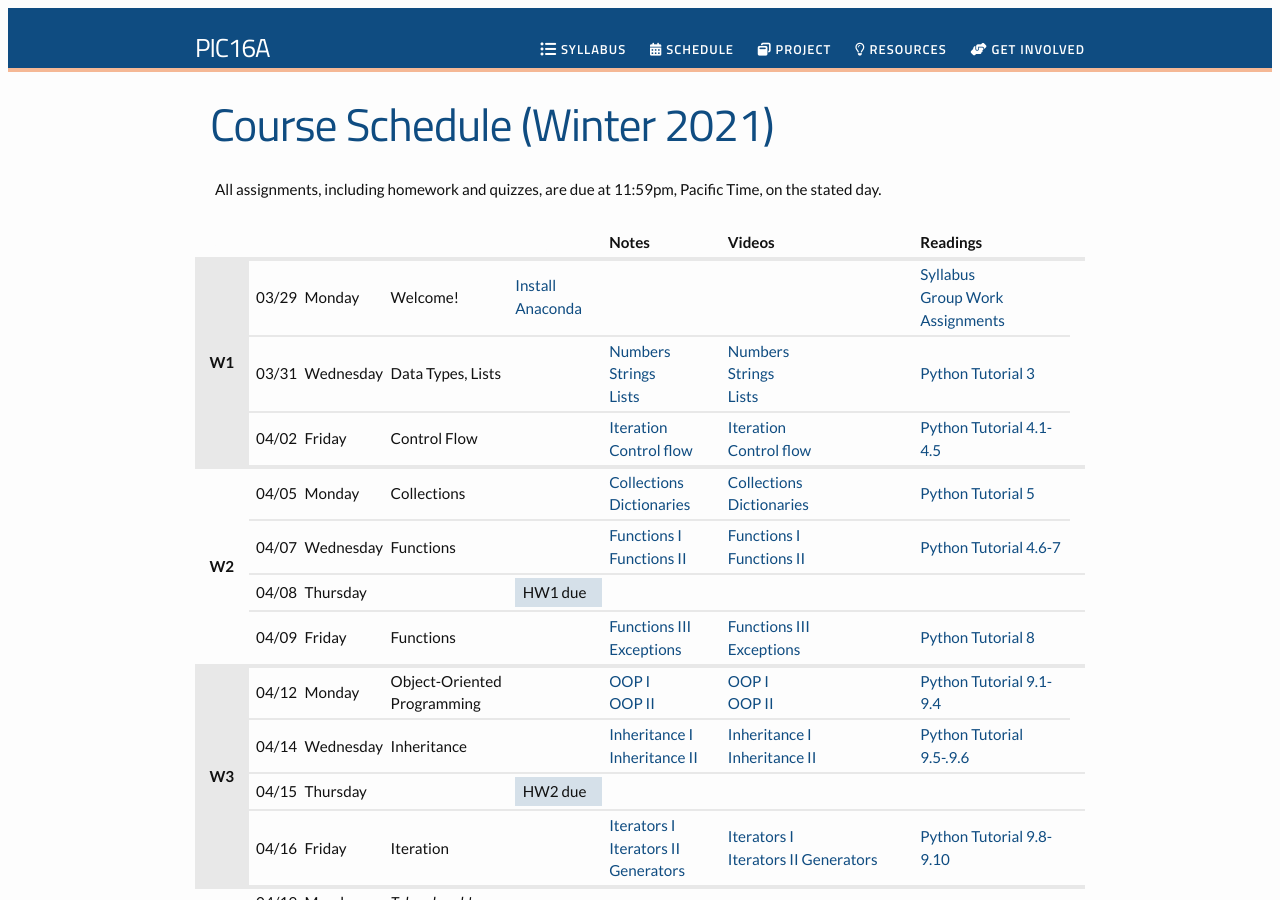
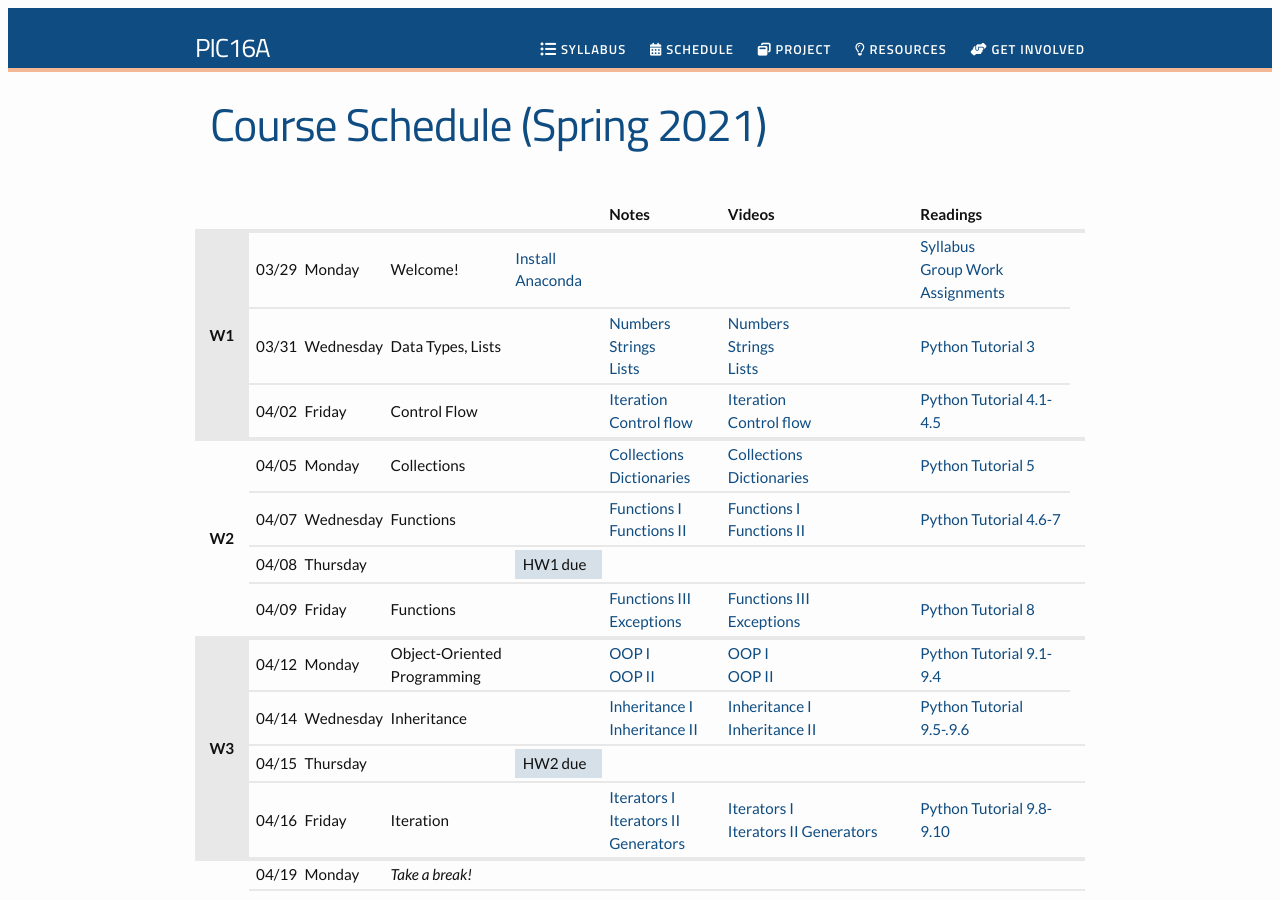
Before and after one commit to PhilChodrow/PIC16A, a Jekyll site: the page built from schedule.md, in a window 1280 px wide and 900 px high. Built offline with Jekyll 4.4.1, drawn with Linux system fonts in a browser that asks for light colours; nearby versions of some CDN libraries.

Commit message:
Update schedule.md

```diff
--- a/schedule.md
+++ b/schedule.md
@@ -1,10 +1,8 @@
 ---
 layout: page
-title: Course Schedule (Winter 2021)
+title: Course Schedule (Spring 2021)
 permalink: schedule/
 ---
-
-All assignments, including homework and quizzes, are due at 11:59pm, Pacific Time, on the stated day.
 
 <br>
 
```
Also changed, not shown: other parts of schedule.md (+1 -1 lines).
